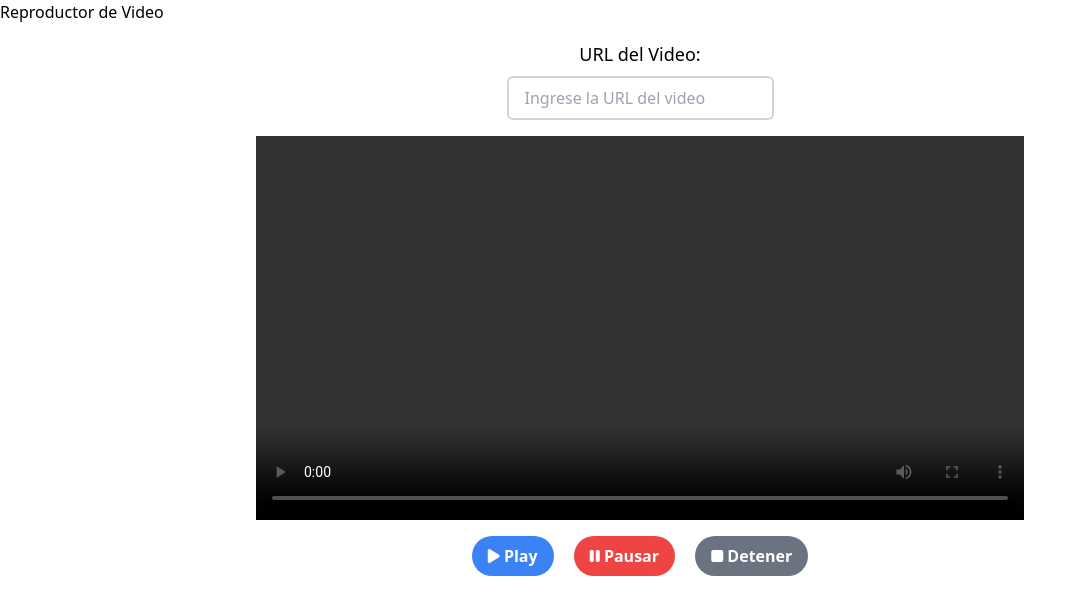
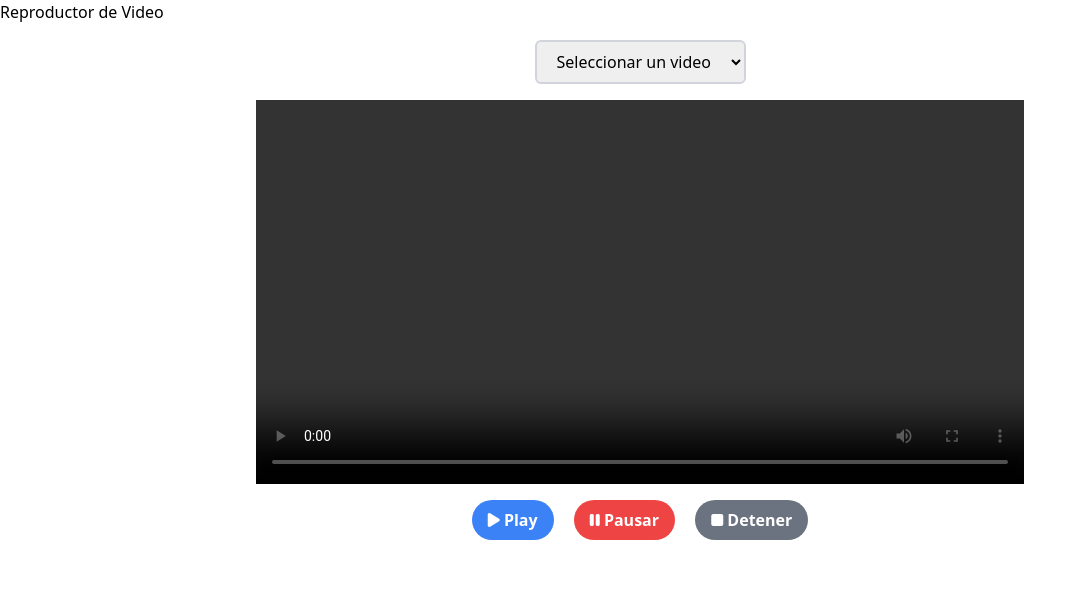
Before and after one commit to saforero65/video-player, a website: page index.html in a window 1280 px wide. Shown: the whole page, without its empty margins (0-1086 px from the left). Drawn offline with nearby package versions, Linux system fonts and the light colour scheme; no server answers.

Commit message:
:sparkles: Videotracks

```diff
--- a/index.html
+++ b/index.html
@@ -11,11 +11,25 @@
     <h1>Reproductor de Video</h1>
 
     <!-- Formulario para ingresar la URL del video -->
-    <form id="videoForm" class="text-center my-4">
-        <label for="videoUrl" class="block text-lg mb-2">URL del Video:</label>
-        <input type="text" id="videoUrl" name="videoUrl" placeholder="Ingrese la URL del video"
-            class="border-2 border-gray-300 rounded-md px-4 py-2 focus:outline-none focus:border-blue-500">
-    </form>
+    <div class="text-center my-4">
+        <select id="videoSelect" class="border-2 border-gray-300 rounded-md px-4 py-2 focus:outline-none focus:border-blue-500">
+            <option value="">Seleccionar un video</option> <!-- Opción nula -->
+            <option value="https://container-video-mp4.s3.amazonaws.com/prod-video1.mp4">Video-track 1</option>
+            <option value="https://container-video-mp4.s3.amazonaws.com/asl-video1.mp4">Video-ASL 1</option>
+            <option value="https://container-video-mp4.s3.amazonaws.com/prod-video2.mp4">Video-track 2</option>
+            <option value="https://container-video-mp4.s3.amazonaws.com/asl-video2.mp4">Video-ASL 2</option>
+            <option value="https://container-video-mp4.s3.amazonaws.com/prod-video3.mp4">Video-track 3</option>
+            <option value="https://container-video-mp4.s3.amazonaws.com/asl-video3.mp4">Video-ASL 3</option>
+            <option value="https://container-video-mp4.s3.amazonaws.com/prod-video4.mp4">Video-track 4</option>
+            <option value="https://container-video-mp4.s3.amazonaws.com/asl-video4.mp4">Video-ASL 4</option>
+            <option value="https://container-video-mp4.s3.amazonaws.com/prod-video5.mp4">Video-track 5</option>
+            <option value="https://container-video-mp4.s3.amazonaws.com/asl-video5.mp4">Video-ASL 5</option>
+            <option value="https://container-video-mp4.s3.amazonaws.com/prod-video6.mp4">Video-track 6</option>
+            <option value="https://container-video-mp4.s3.amazonaws.com/asl-video6.mp4">Video-ASL 6</option>
+            <option value="https://container-video-mp4.s3.amazonaws.com/prod-test.mp4">Video-track TEST</option>
+            <option value="https://container-video-mp4.s3.amazonaws.com/asl-test.mp4">Video-ASL TEST</option>
+        </select>
+    </div>
 
     <!-- Reproductor de video -->
     <div class="max-w-3xl mx-auto">
@@ -47,10 +61,19 @@
     <script>
         var socket = io();
         var videoPlayer = document.getElementById('videoPlayer');
-        var videoForm = document.getElementById('videoForm');
+        var videoSelect = document.getElementById('videoSelect');
         var playButton = document.getElementById('playButton');
         var pauseButton = document.getElementById('pauseButton');
         var stopButton = document.getElementById('stopButton');
+
+
+        videoSelect.addEventListener('change', function (event) {
+            event.preventDefault();
+            var selectedVideo = videoSelect.value;
+            videoPlayer.src = selectedVideo;
+
+        });
+
         // Escuchar el evento "playVideo" del servidor
         socket.on('playVideo', () => {
             console.log('playVideo client side');
@@ -67,14 +90,7 @@
             videoPlayer.currentTime = 0;
         });
 
-        // Manejar el envío del formulario
-        videoForm.addEventListener('input', function (event) {
-            event.preventDefault();
-            var videoUrl = document.getElementById('videoUrl').value;
-            videoPlayer.src = videoUrl;
 
-
-        });
         playButton.addEventListener('click', function (event) {
             event.preventDefault();
             socket.emit('playVideo');
--- a/package.json
+++ b/package.json
@@ -12,5 +12,8 @@
   "dependencies": {
     "express": "^4.18.2",
     "socket.io": "^4.7.2"
+  },
+  "devDependencies": {
+    "@flydotio/dockerfile": "^0.4.8"
   }
 }
```
Also changed, not shown: fly.toml (added, +17 -0 lines), 3 other files.
